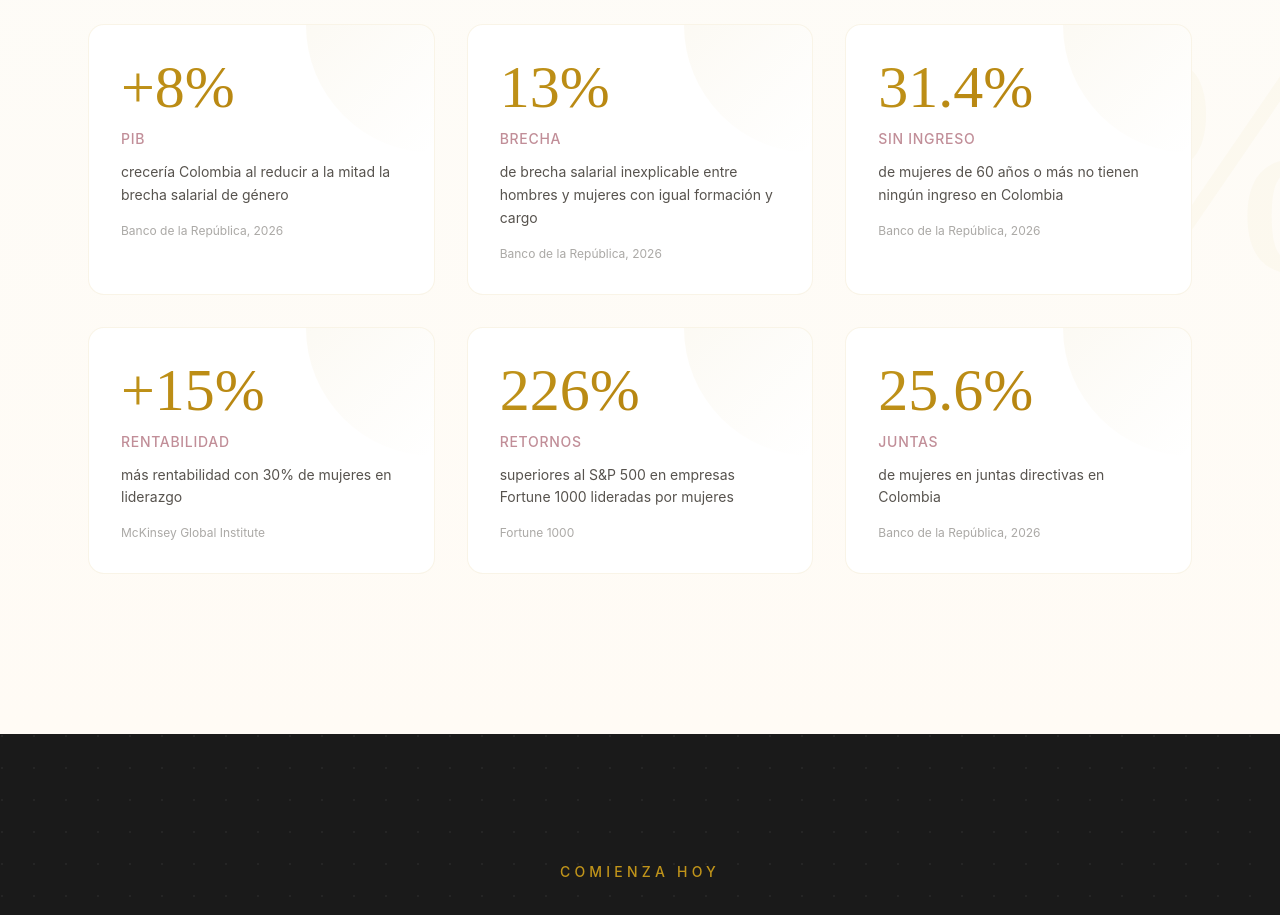
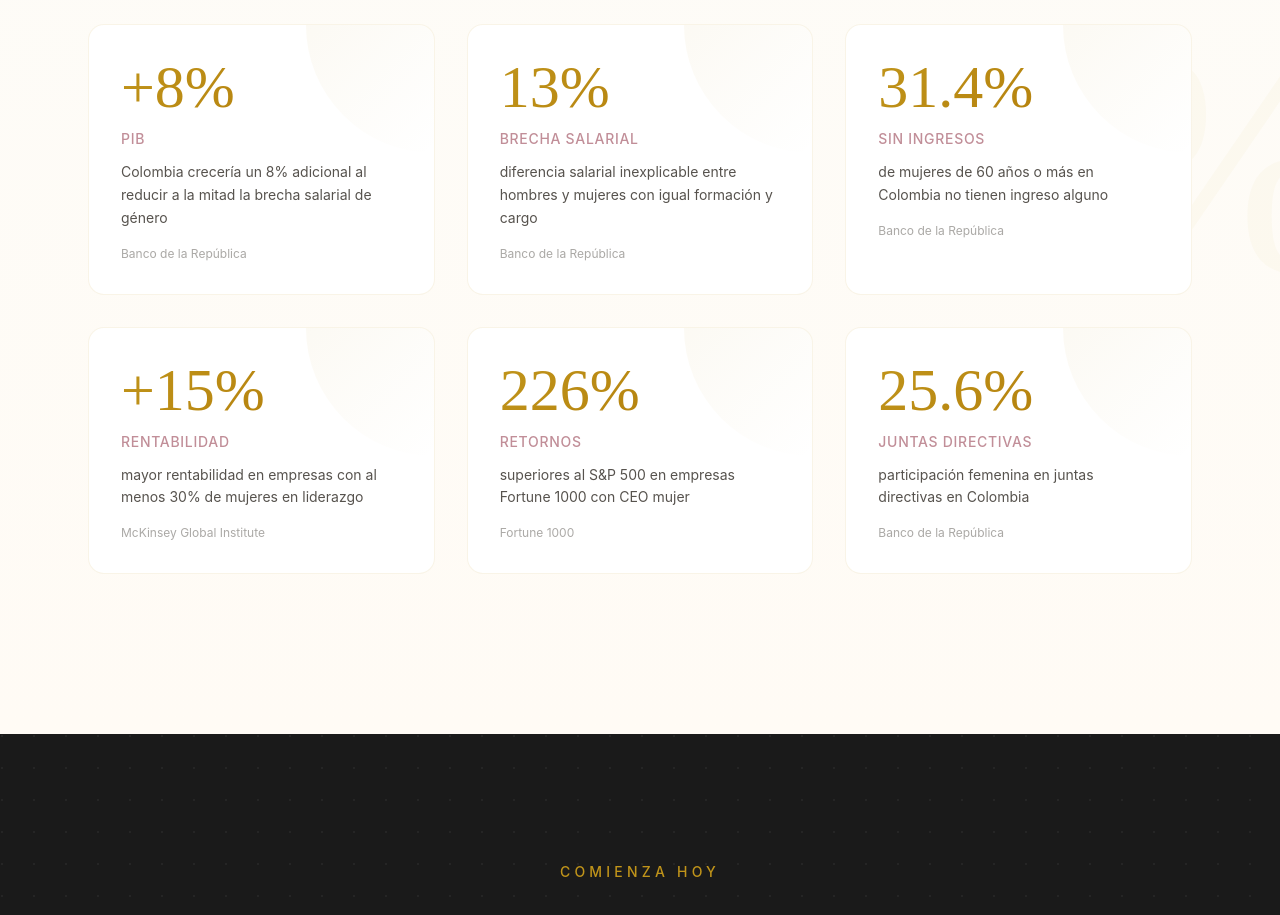
Before and after one commit to fundacionbelong-a11y/fundacionbelong, a Next.js app: page /fundacionbelong/ in a window 1280 px wide. Shown: the part 4040-4955 px from the top of the page. Built offline with nearby package versions, Linux system fonts and the light colour scheme.

Commit message:
fix: improve Spanish copy in statistics section

```diff
--- a/src/app/components/DatosHablanSection.tsx
+++ b/src/app/components/DatosHablanSection.tsx
@@ -4,12 +4,12 @@ import React from 'react';
 import { motion } from 'framer-motion';
 
 const stats = [
-  { number: '+8%', label: 'PIB', desc: 'crecería Colombia al reducir a la mitad la brecha salarial de género', source: 'Banco de la República, 2026' },
-  { number: '13%', label: 'Brecha', desc: 'de brecha salarial inexplicable entre hombres y mujeres con igual formación y cargo', source: 'Banco de la República, 2026' },
-  { number: '31.4%', label: 'Sin ingreso', desc: 'de mujeres de 60 años o más no tienen ningún ingreso en Colombia', source: 'Banco de la República, 2026' },
-  { number: '+15%', label: 'Rentabilidad', desc: 'más rentabilidad con 30% de mujeres en liderazgo', source: 'McKinsey Global Institute' },
-  { number: '226%', label: 'Retornos', desc: 'superiores al S&P 500 en empresas Fortune 1000 lideradas por mujeres', source: 'Fortune 1000' },
-  { number: '25.6%', label: 'Juntas', desc: 'de mujeres en juntas directivas en Colombia', source: 'Banco de la República, 2026' },
+  { number: '+8%', label: 'PIB', desc: 'Colombia crecería un 8% adicional al reducir a la mitad la brecha salarial de género', source: 'Banco de la República' },
+  { number: '13%', label: 'Brecha salarial', desc: 'diferencia salarial inexplicable entre hombres y mujeres con igual formación y cargo', source: 'Banco de la República' },
+  { number: '31.4%', label: 'Sin ingresos', desc: 'de mujeres de 60 años o más en Colombia no tienen ingreso alguno', source: 'Banco de la República' },
+  { number: '+15%', label: 'Rentabilidad', desc: 'mayor rentabilidad en empresas con al menos 30% de mujeres en liderazgo', source: 'McKinsey Global Institute' },
+  { number: '226%', label: 'Retornos', desc: 'superiores al S&P 500 en empresas Fortune 1000 con CEO mujer', source: 'Fortune 1000' },
+  { number: '25.6%', label: 'Juntas directivas', desc: 'participación femenina en juntas directivas en Colombia', source: 'Banco de la República' },
 ];
 
 export default function DatosHablanSection() {
```
